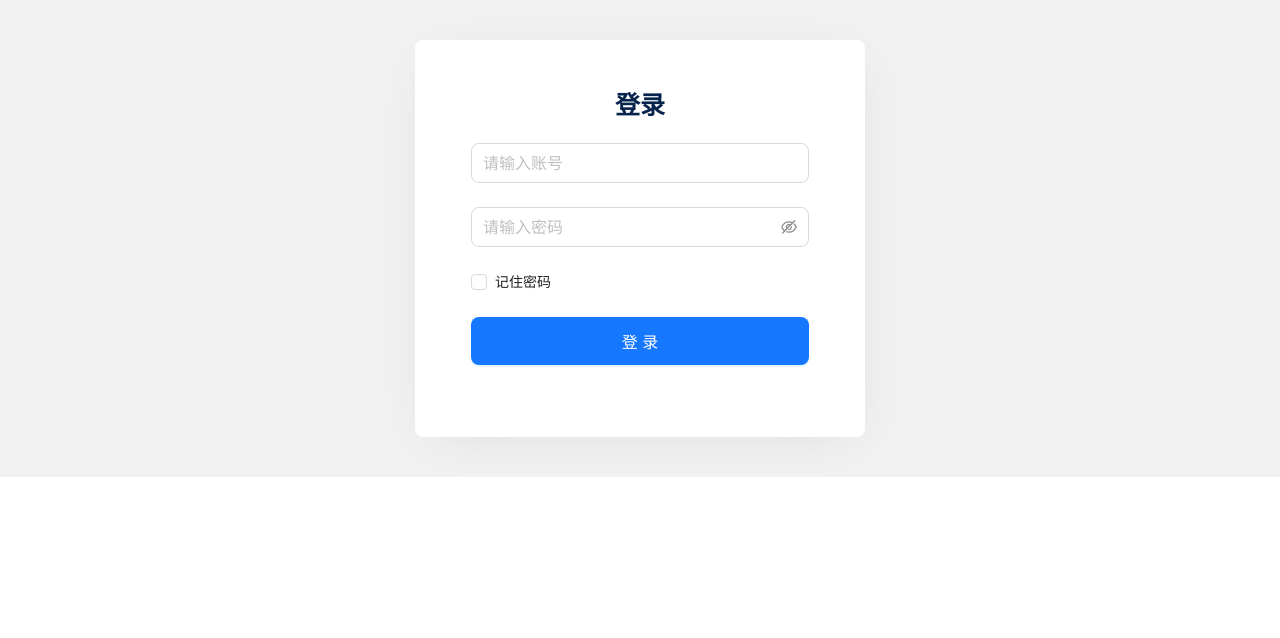
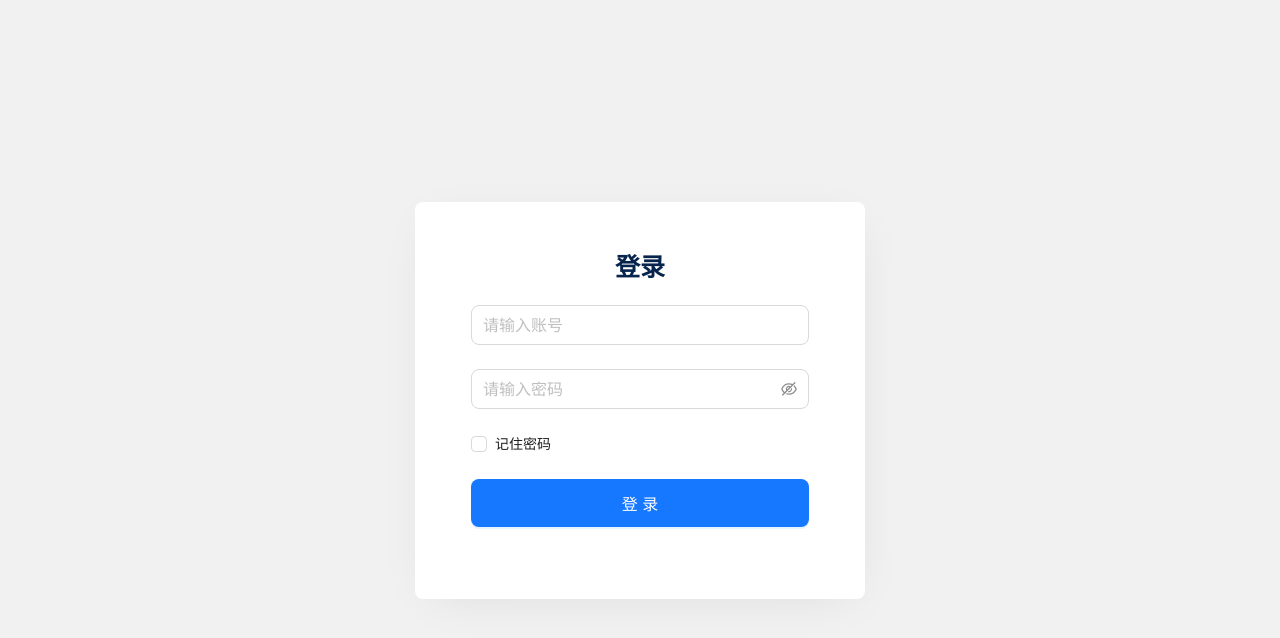
Before and after one commit to lfz9527/react-cli, a React app: page /#/login in a window 1280 px wide. Shown: the top 638 px of the page. Built offline with nearby package versions, Linux system fonts and the light colour scheme.

Commit message:
feat: bug修复

```diff
--- a/src/views/login/index.less
+++ b/src/views/login/index.less
@@ -1,11 +1,15 @@
 .login-container {
   &-wrap {
+    display: flex;
+    justify-content: center;
+    align-items: center;
+    min-height: 100vh;
     background-color: #f1f1f1;
   }
 
   padding: 40px;
+  display: flex;
   justify-content: center;
-  display: flex;
   align-items: center;
   height: 100%;
 
```
